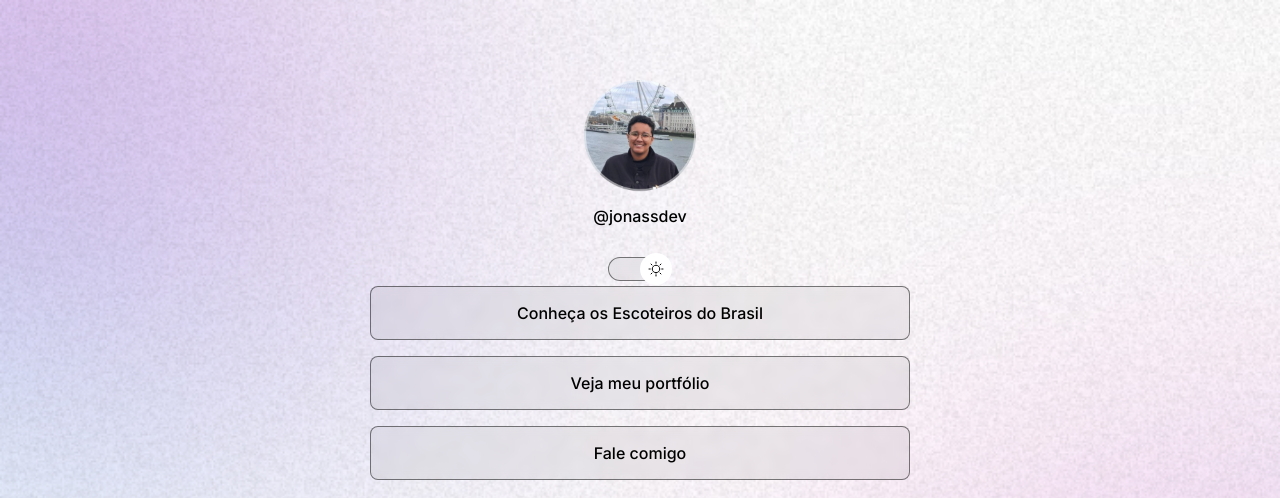
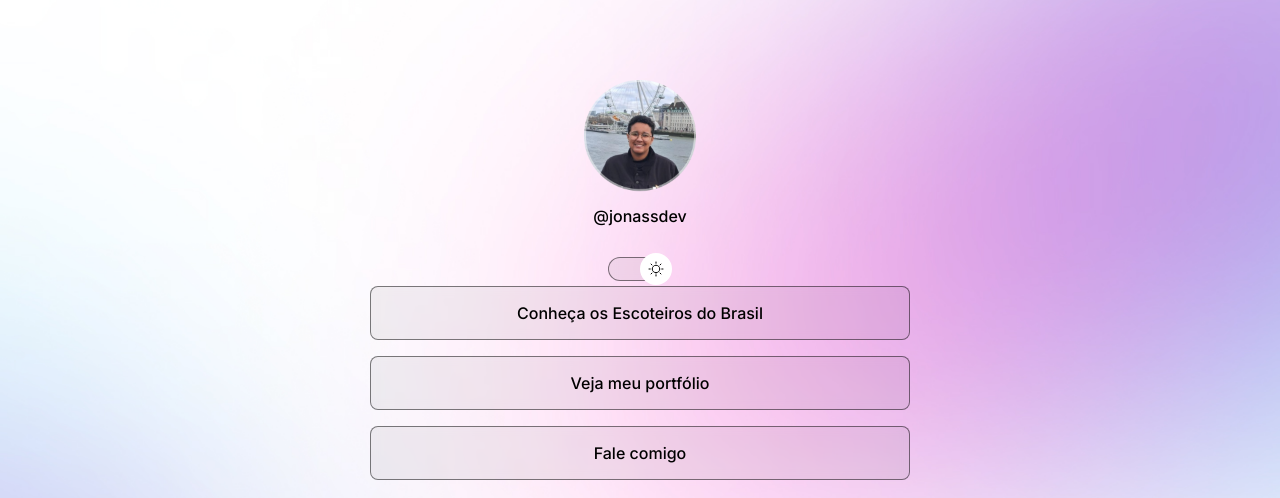
Before and after one commit to jojoscc/LinkPort, a plain HTML site: page index.html in a window 1280 px wide. Shown: the top 498 px of the page. Drawn offline with nearby package versions, Linux system fonts and the light colour scheme.

Commit message:
change background based on media queries

```diff
--- a/style.css
+++ b/style.css
@@ -26,6 +26,7 @@
 
 body {
   background: var(--bg-url) no-repeat top center/cover;
+  height: 100vh;
 }
 
 body * {
@@ -154,3 +155,13 @@ footer {
   padding: 24px 0;
   text-align: center;
 }
+
+@media (min-width: 700px) {
+  :root {
+    --bg-url: url(./estilosproj/bg-desktop.jpg);
+  }
+
+  .light {
+    --bg-url: url(./estilosproj/bg-desktop-light.jpg);
+  }
+}
```
